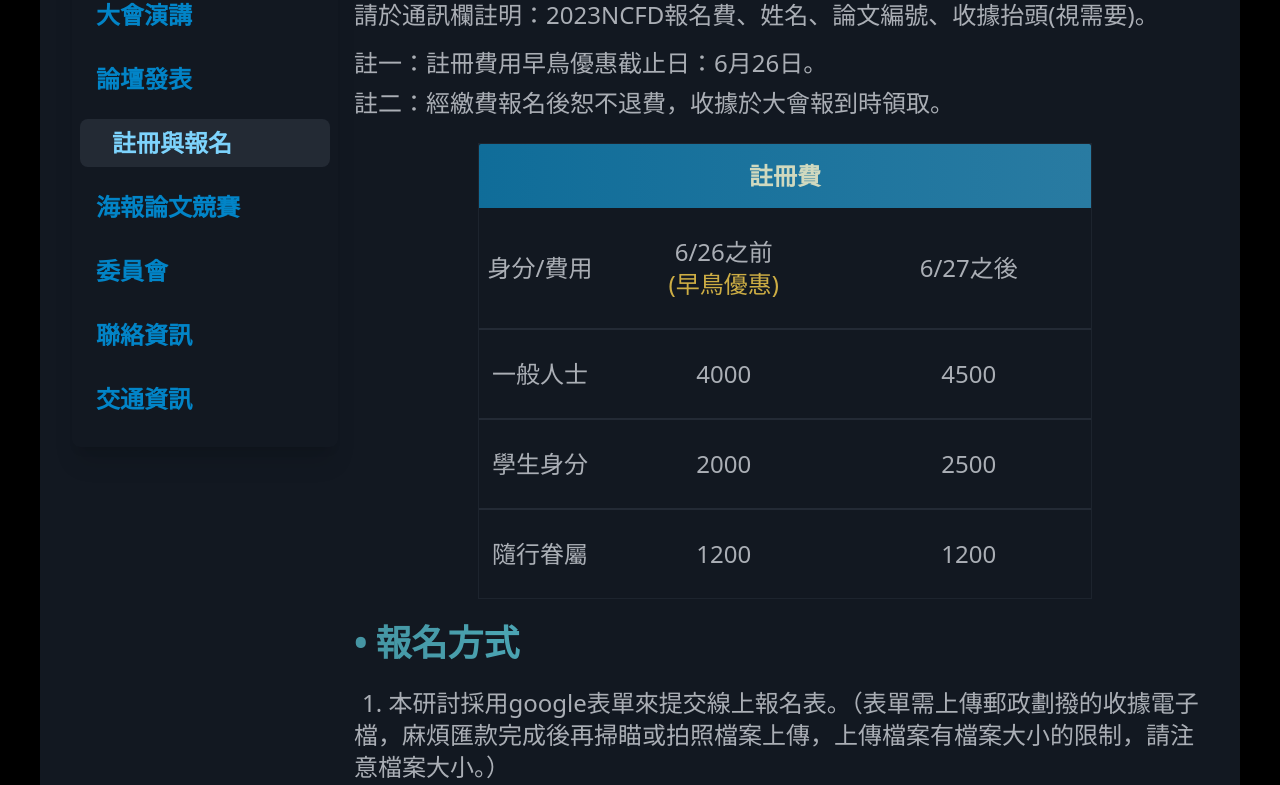
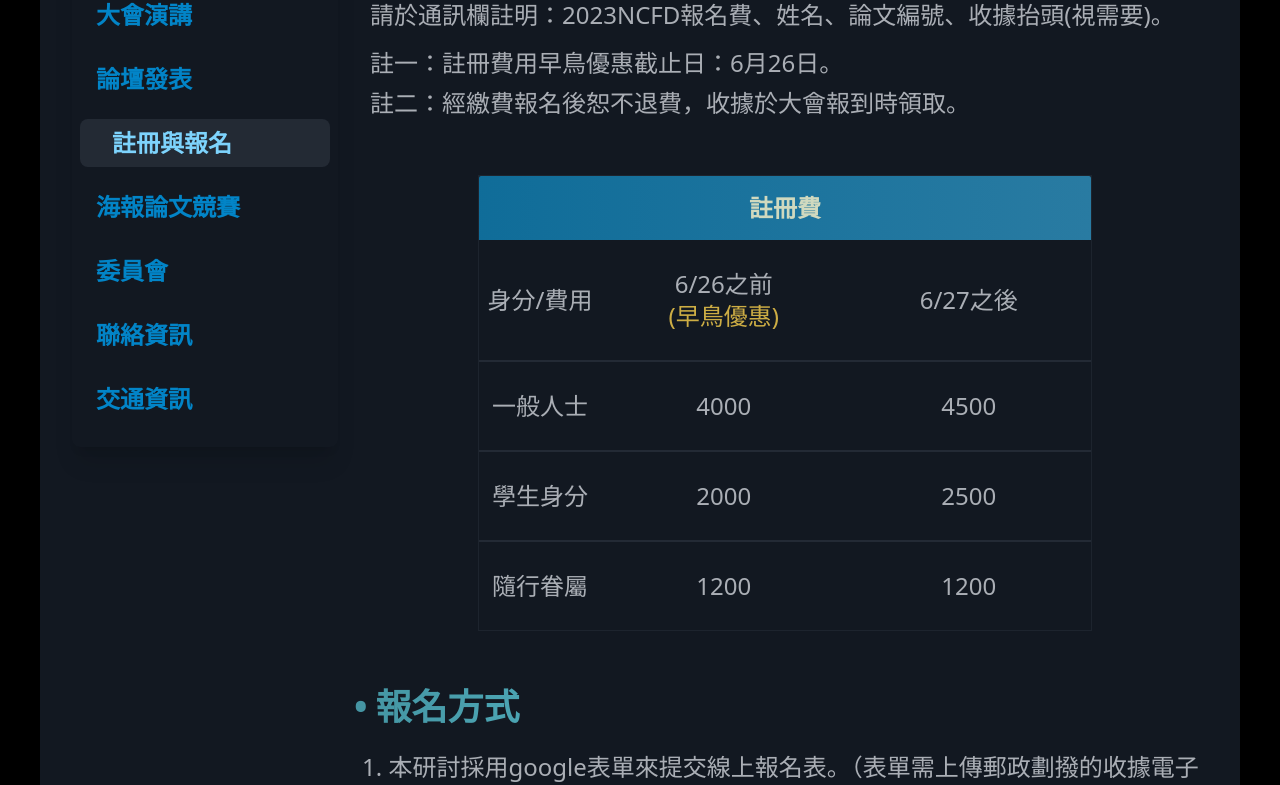
Before and after one commit to OwLu0905/fluid, a Next.js app: page /register in a window 1280 px wide. Shown: the part 691-1476 px from the top of the page. Built offline with nearby package versions, Linux system fonts and the light colour scheme.

Commit message:
add register indent & margin

```diff
--- a/src/view/register/Fee.tsx
+++ b/src/view/register/Fee.tsx
@@ -4,9 +4,6 @@ import React from "react";
 import FeeTable from "./FeeTable";
 
 const Fee = () => {
-  const today = new Date().toISOString();
-  const early = new Date("2023-06-03").toISOString();
-  const normal = new Date("2023-06-27").toISOString();
   return (
     <>
       <div className="mb-6">
@@ -18,7 +15,7 @@ const Fee = () => {
           <span className="text-lg sm:text-2xl lg:text-3xl">(劃撥報名)</span>
         </Title>
 
-        <ul className="mb-6 space-y-4 text-lg md:text-lg lg:text-2xl">
+        <ul className="mb-6 space-y-4 indent-4 text-lg md:text-lg lg:text-2xl">
           <li>
             <div className="flex flex-wrap">
               <p className="mr-2 font-normal">
--- a/src/view/register/FeeTable.tsx
+++ b/src/view/register/FeeTable.tsx
@@ -22,7 +22,7 @@ const FeeTable = () => {
   const today = new Date().toISOString();
 
   return (
-    <div className="w-full lg:w-3/4">
+    <div className="w-full md:my-8 lg:w-3/4">
       {/* <div className="-mx-4 flex flex-col bg-transparent md:mx-2 xl:mx-4">
         <div className="flex w-full text-base xs:text-lg md:text-xl xl:text-2xl">
           <span className="relative mb-1 ">
```
